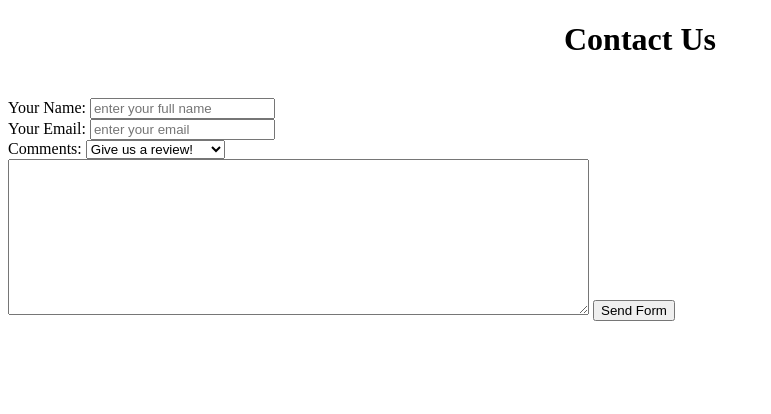
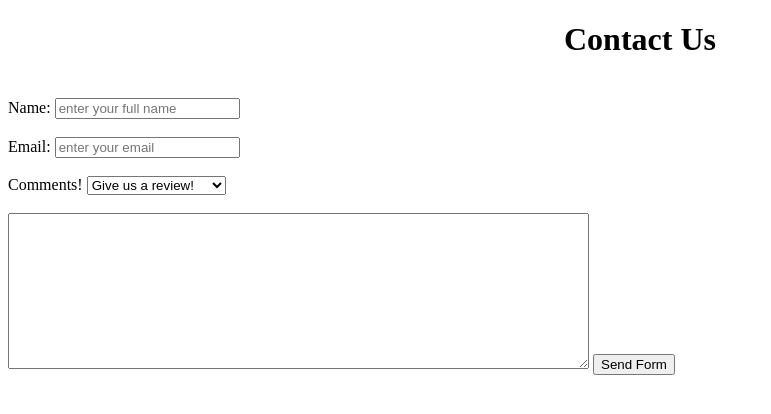
Before and after one commit to rodrigomcabral/github_repo, a plain HTML site: page contact.html in a window 1280 px wide. Shown: the whole page, without its empty margins (0-771 px from the left). Drawn offline with Linux system fonts and the light colour scheme.

Commit message:
updated contact

```diff
--- a/contact.html
+++ b/contact.html
@@ -1,12 +1,26 @@
 <!doctype html>
 <html>
-<title>Contact</title>
-<head></head>
-<script>
-import PocketBase from './pocketbase.min.js';
+<head>
+  <title>Contact</title>
+</head>
+
+<!--
+Installing pocketbase manually (browser)
+<script src="C:\Users\rodri\.vscode\PocketBase\pb_public\script\pocketbase.min.js"></script>
+<script type="text/javascript">
+  const pb = new PocketBase('http://127.0.0.1:8090');
+</script>
+-->
+
+
+<script type="module">
+//Installing pocketbase using modules
+import PocketBase from '/pocketbase.min.js'
 
 const client = new PocketBase('http://127.0.0.1:8090');
+</script>
 
+<script>
 // getting the filled form through id and storing in a variable
 let form = document.getElementById("contact-form");
 // creating an event handler to deal with the submitted form
@@ -16,8 +30,8 @@ document.addEventListener('DOMContentLoaded', function() {
     // creating an array object to store the data inside each created form
     // handles the HTML by using the element as key and the inputs as the values
     const data = Object.fromEntries(new FormData(form))
-    // separating each data per input?
-    const inputs = Object.fromEntries([...form].map(i=> [i.name, i]))
+    // going through the inputs filled so we can interact with
+    const inputs = Object.fromEntries([...form].map(i => [i.name, i]))
     // in the same event, catch errors and display in case necessart
     try {
       const user = await client.users.create(data);
@@ -50,9 +64,21 @@ document.addEventListener('DOMContentLoaded', function() {
     }
   })
 });
+// to do a login api: before submitting the form: localStorage.setItem('auth', 1);
+
+let menuStatus = false;
 
 
-let menuStatus = false;
+/*
+document.addEventListener('DOMContentLoaded', function() {
+  document.getElementById('submit-contact').onsubmit = () => {
+    const contactInput = document.querySelector('select').value;
+    alert(`Your ${contactInput} was submitted succefully!`)
+  }
+});
+*/
+
+
 
 </script>
 
@@ -60,22 +86,25 @@ let menuStatus = false;
   <h1><center>Contact Us</center></h1>
   <br>
   <div>
-    <form id="contact_form" method="post">
-        <label for="Name">Your Name:</label>
+    <form id="contact_form">
+        <label for="Name">Name:</label>
         <input name="name" placeholder="enter your full name" type="text">
         <br/>
-        <label name="email">Your Email:</label>
+        <br/>
+        <label name="email">Email:</label>
         <input name="email" placeholder="enter your email" type="text">
         <br/>
-        <label name="comments">Comments:</label>
+        <br/>
+        <label name="comments">Comments!</label>
         <select>
           <option value="review">Give us a review!</option>
           <option value="event">Lets have an event!</option>
           <option value="question">Ask us a question!</option>
         </select>
         <br/>
+        <br/>
         <textarea rows="10" cols="70"></textarea>
-        <button type="submit" value="Submit" style padding="10px"></style>Send Form</button>
+        <button id="submit-contact" type="submit" value="Submit" style padding="10px"></style>Send Form</button>
         </div>
         <span id="user-create-error"></span>
       </form>
```
